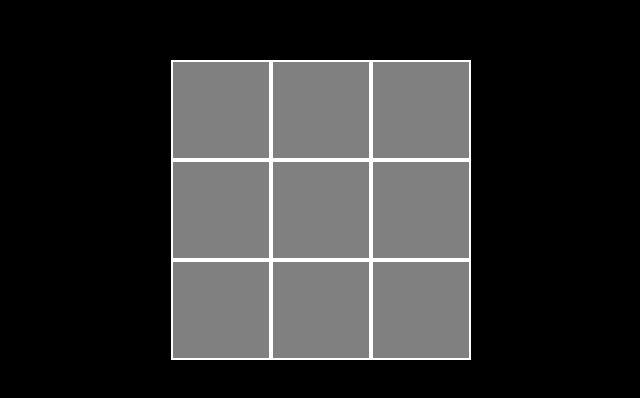
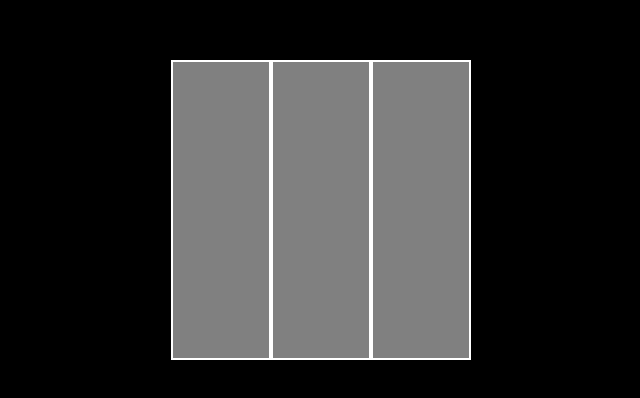
Before and after one commit to ArturUFJF/Testes-Trabalho-Desenvolvimento-Web, a plain HTML site: page index.html in a window 1280 px wide. Shown: the part 190-588 px from the top of the page, without its empty margins (319-959 px from the left). Drawn offline with Linux system fonts and the light colour scheme.

Commit message:
bordas de baixo tiradas para formar coluna

```diff
--- a/styles.css
+++ b/styles.css
@@ -40,7 +40,7 @@ align-content: center;
 }
 
 /* Tirando as bordas para virar uma coluna */
-/*.cell:nth-child(1),
+.cell:nth-child(1),
 .cell:nth-child(2),
 .cell:nth-child(3),
 .cell:nth-child(4),
@@ -55,7 +55,7 @@ align-content: center;
 .cell:nth-child(8),
 .cell:nth-child(9){
     border-top: none;
-}*/
+}
 
 /*Dado 1*/
 .board.d1 .cell:not(.d1):not(.d2):not(.d3):not(.d4):not(.d5):not(.d6):hover{
```
